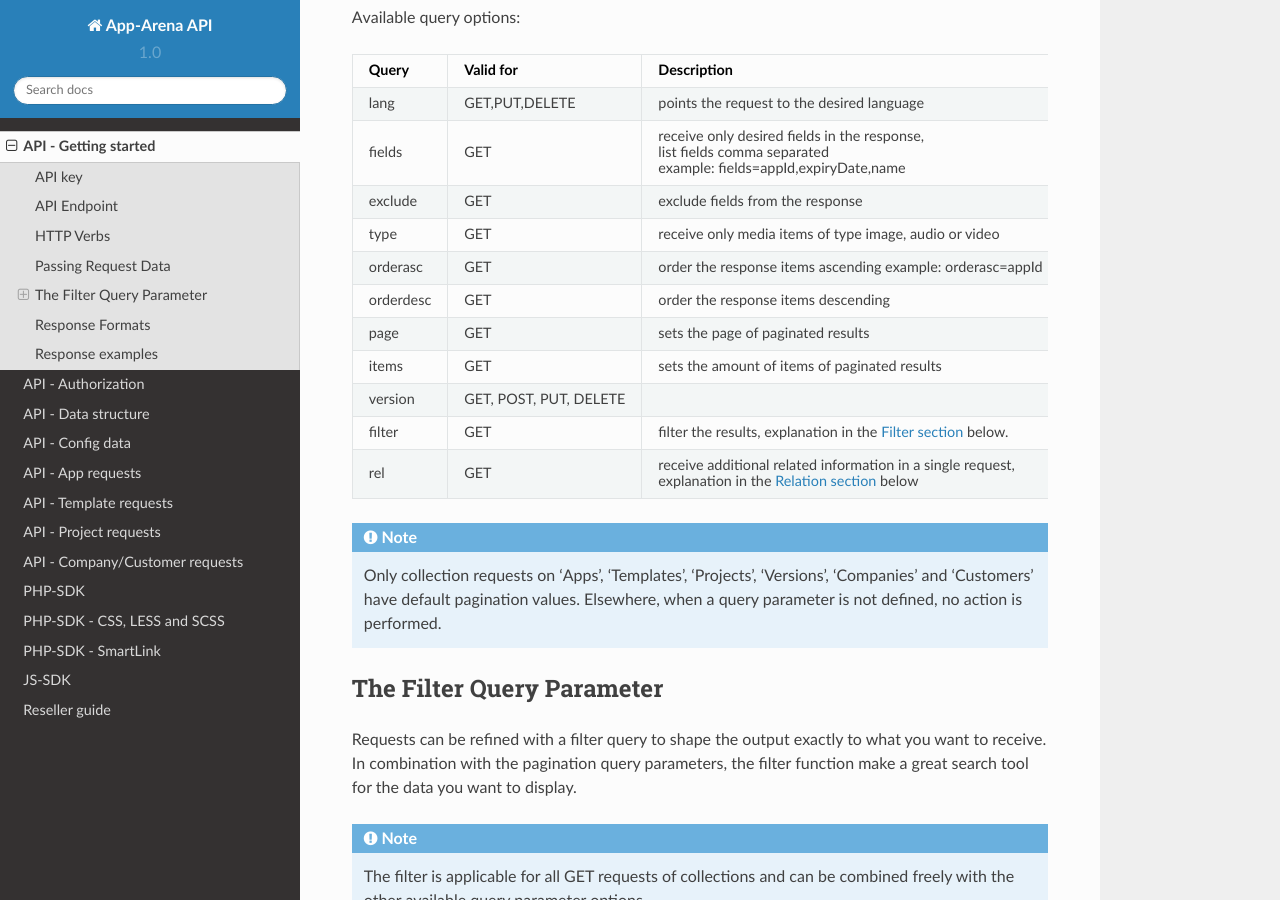
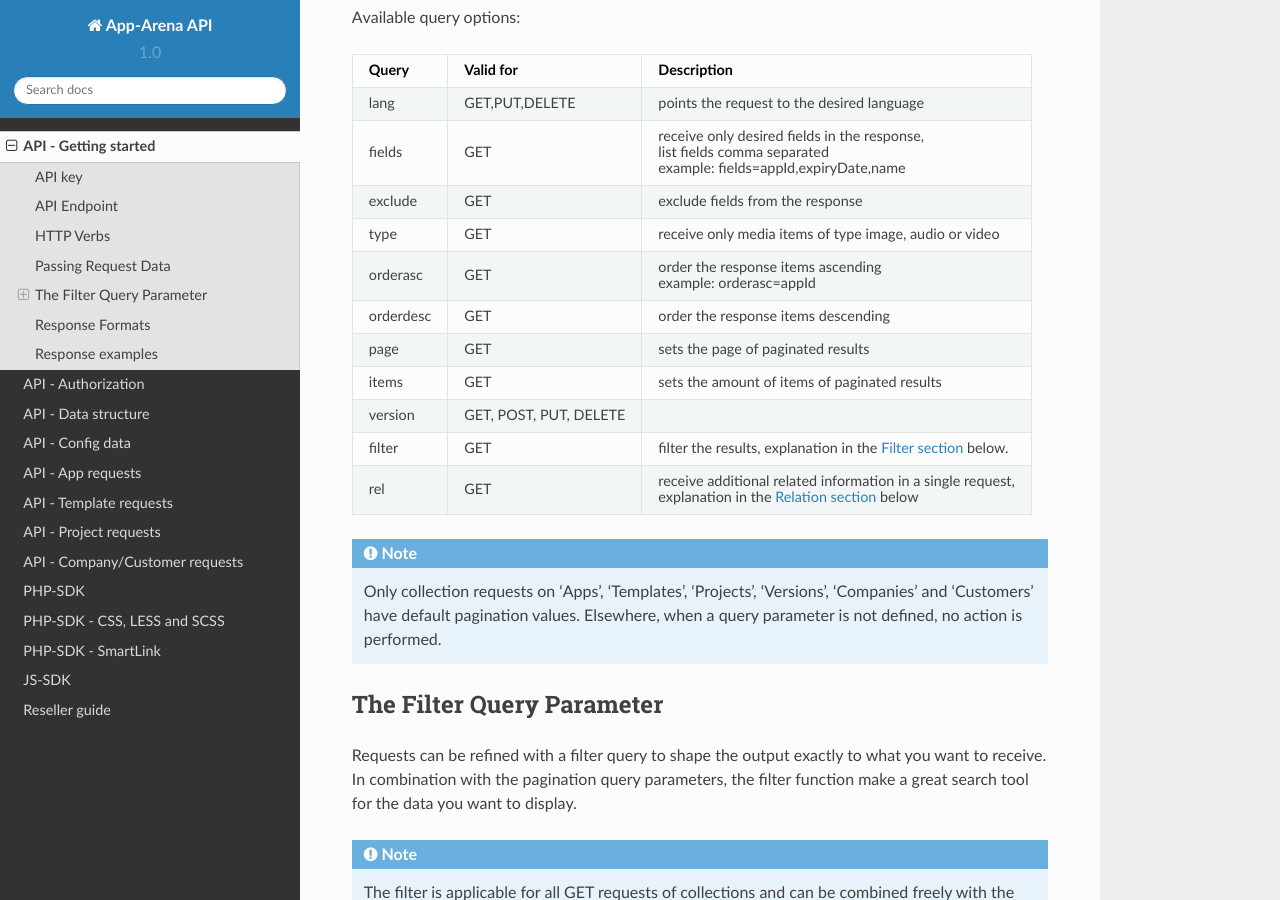
Before and after one commit to apparena/docs, a Sphinx documentation site: the page built from docs/api/001-index.rst, in a window 1280 px wide and 900 px high, scrolled down 1198 px. Built offline with Sphinx 7.4.7 and the Read the Docs theme 2.0.0, drawn with Linux system fonts in a browser that asks for light colours; part of the change alters nothing that is shown.

```diff
--- a/docs/api/001-index.rst
+++ b/docs/api/001-index.rst
@@ -70,7 +70,7 @@ Available query options:
 | type       | GET                      | receive only media items of type image, audio or      |
 |            |                          | video                                                 |
 +------------+--------------------------+-------------------------------------------------------+
-| orderasc   | GET                      | order the response items ascending                    |
+| orderasc   | GET                      | order the response items ascending |br|               |
 |            |                          | example: orderasc=appId                               |
 +------------+--------------------------+-------------------------------------------------------+
 | orderdesc  | GET                      | order the response items descending                   |
```
